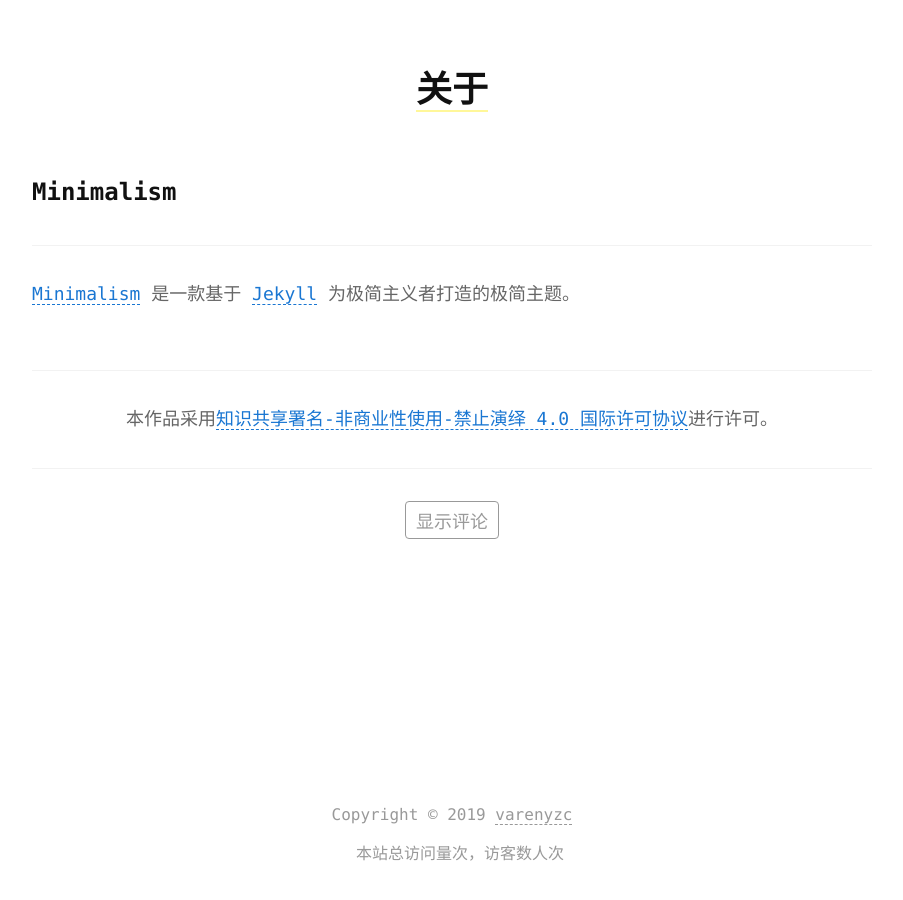
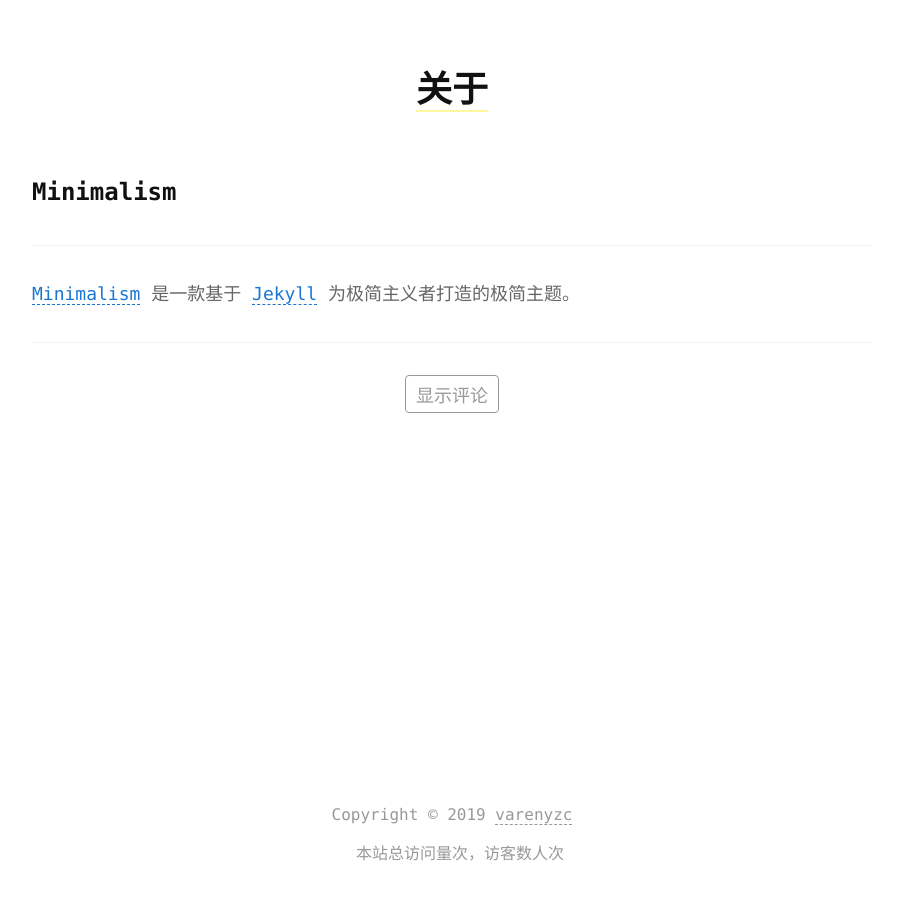
Before and after one commit to varenyzc/varenyzc.github.io, a Jekyll site: the page built from about.md, in a window 1280 px wide. Shown: the whole page, without its empty margins (188-1091 px from the left). Built offline with Jekyll 4.4.1, drawn with Linux system fonts in a browser that asks for light colours; comment, search, counter and statistics services are not loaded.

Commit message:
更新页面

```diff
--- a/_includes/content.html
+++ b/_includes/content.html
@@ -1,13 +1,6 @@
 <div class="page-content">
   <div class="content" id="post-content">
     <p>{{ content }}</p>
-
-    <div class="licenses">
-      <hr>
-      <p>本作品采用<a rel="license"
-        href="http://creativecommons.org/licenses/by-nc-nd/4.0/"
-        target="_blank">知识共享署名-非商业性使用-禁止演绎 4.0 国际许可协议</a>进行许可。</p>
-    </div>
 
     {% if site.reward and site.reward == true %}
     {% unless page.reward != null and page.reward == false %}
```
